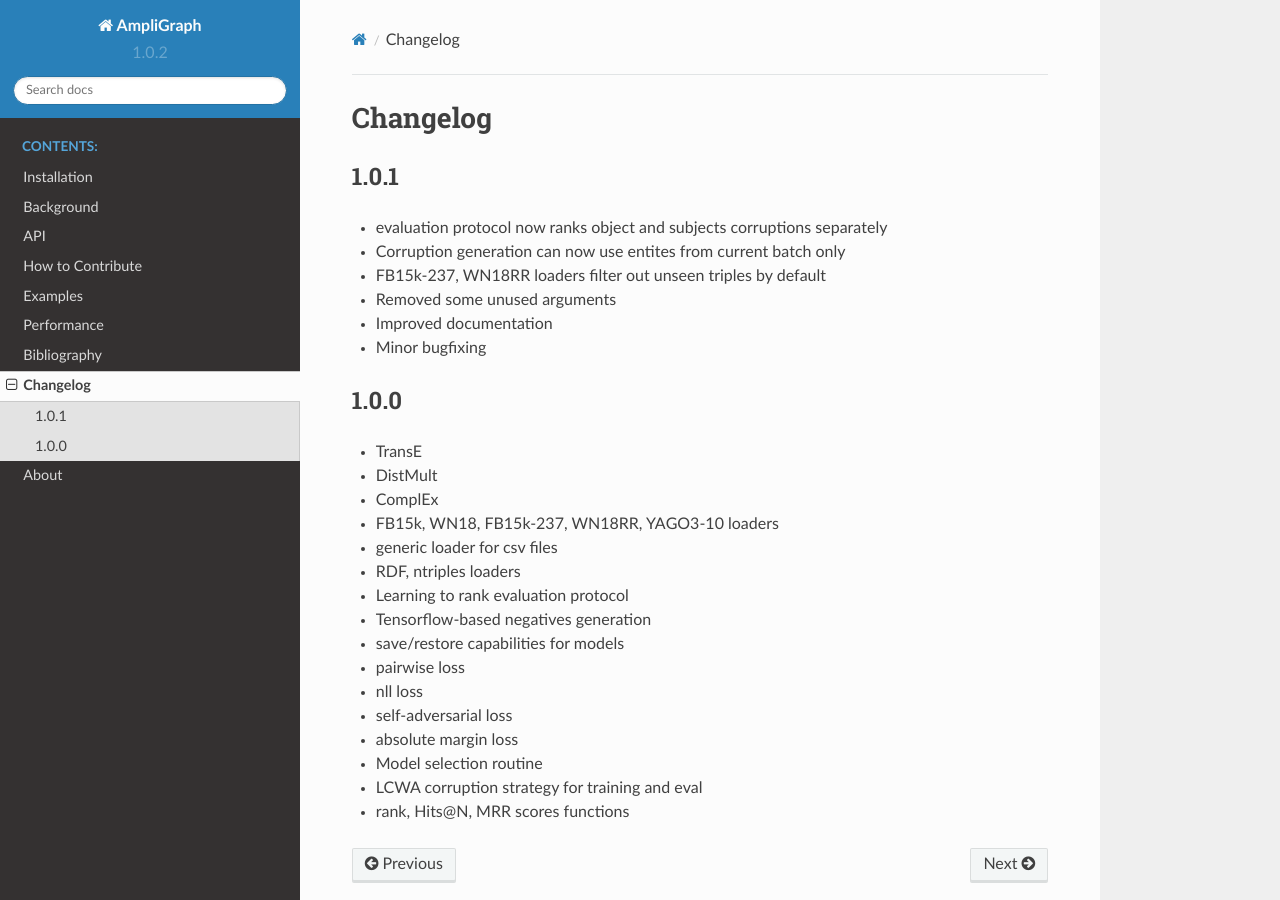
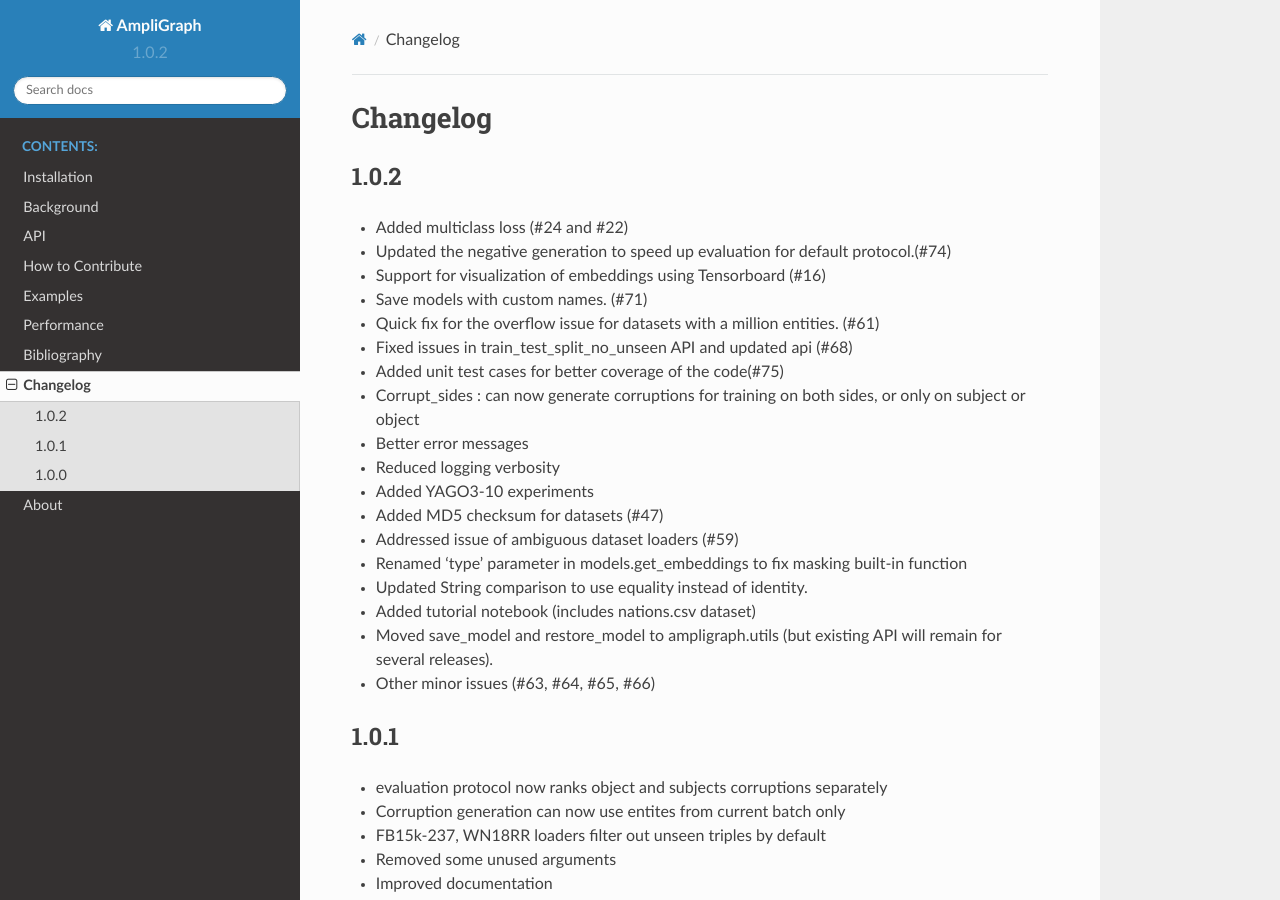
Before and after one commit to Accenture/AmpliGraph, a Sphinx documentation site: the page built from docs/changelog.md, in a window 1280 px wide and 900 px high. Built offline with Sphinx 7.4.7 and the Read the Docs theme 2.0.0, drawn with Linux system fonts in a browser that asks for light colours; the version number is read from the project's files by our own code.

Commit message:
Updated changelog

```diff
--- a/docs/changelog.md
+++ b/docs/changelog.md
@@ -1,4 +1,24 @@
 # Changelog
+
+## 1.0.2
+- Added multiclass loss (#24 and #22)
+- Updated the negative generation to speed up evaluation for default protocol.(#74)
+- Support for visualization of embeddings using Tensorboard (#16)
+- Save models with custom names. (#71)
+- Quick fix for the overflow issue for datasets with a million entities. (#61)
+- Fixed issues in train_test_split_no_unseen API and updated api (#68)
+- Added unit test cases for better coverage of the code(#75)
+- Corrupt_sides : can now generate corruptions for training on both sides, or only on subject or object
+- Better error messages
+- Reduced logging verbosity
+- Added YAGO3-10 experiments
+- Added MD5 checksum for datasets (#47)
+- Addressed issue of ambiguous dataset loaders (#59)
+- Renamed ‘type’ parameter in models.get_embeddings  to fix masking built-in function
+- Updated String comparison to use equality instead of identity.
+- Added tutorial notebook (includes nations.csv dataset)
+- Moved save_model and restore_model to ampligraph.utils (but existing API will remain for several releases).
+- Other minor issues (#63, #64, #65, #66)
 
 
 ## 1.0.1
```
